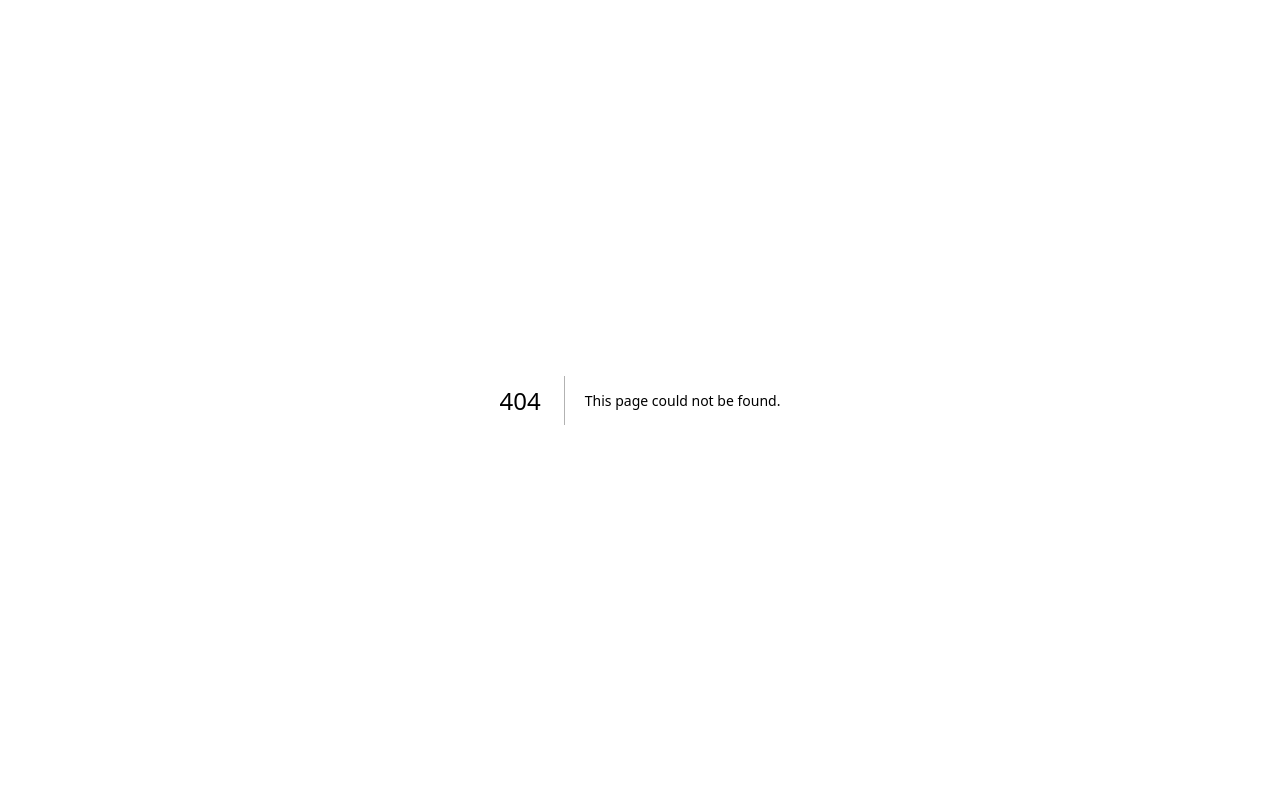
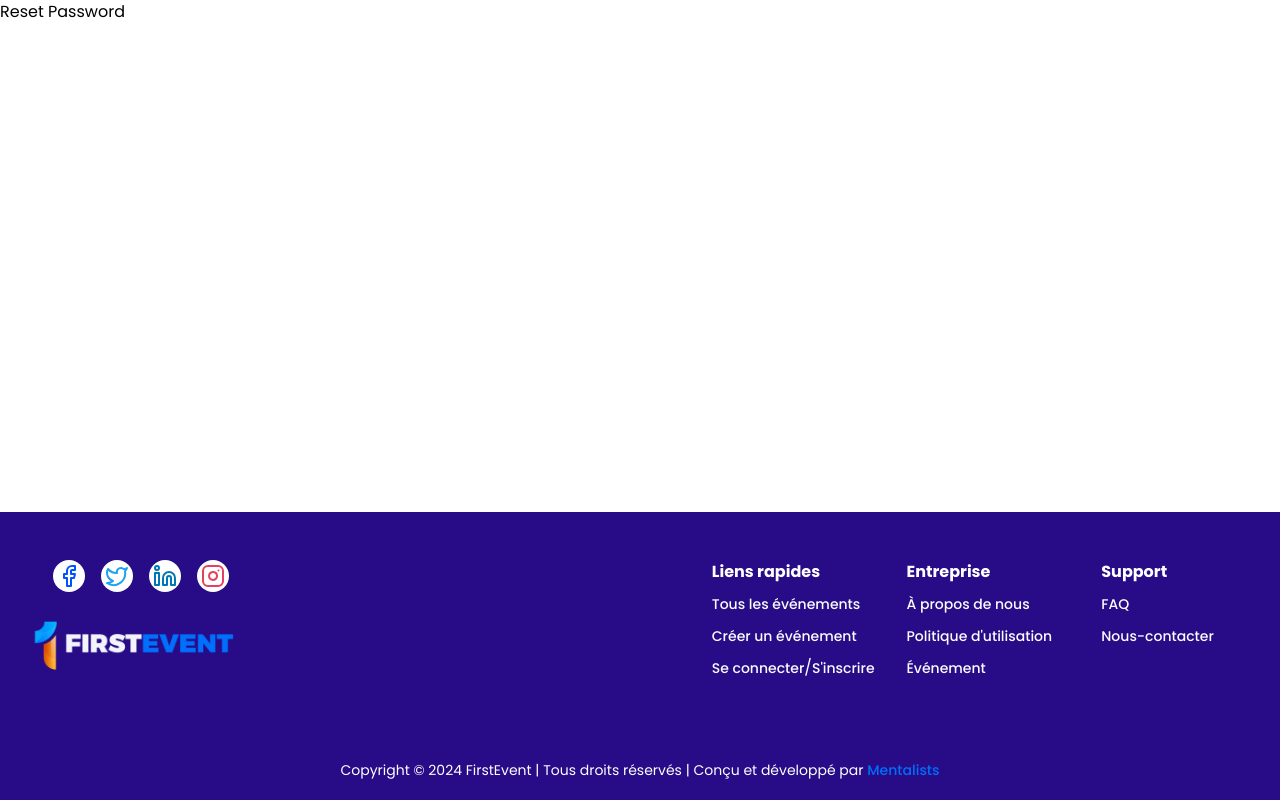
Before and after one commit to INGENIO-237/first.event, a Next.js app: page /reset-password in a window 1280 px wide. Before the commit this address had no page. Shown: the top 800 px of the page. Built offline with nearby package versions, Linux system fonts and the light colour scheme.

Commit message:
work on login page

```diff
--- /dev/null
+++ b/src/app/(auth)/reset-password/page.tsx
@@ -0,0 +1,5 @@
+const ResetPassword = () => {
+    return <div>Reset Password</div>;
+};
+
+export default ResetPassword;
--- a/src/app/components/Footer.tsx
+++ b/src/app/components/Footer.tsx
@@ -1,4 +1,7 @@
-import React from 'react';
+"use client";
+
+import { motion } from "framer-motion";
+import React from "react";
 import Image from 'next/image';
 import Link from 'next/link';
 
@@ -38,7 +41,10 @@ const Footer: React.FC = () => {
         color: 'text-[#E4405F]'
     }]
     return (
-        <footer className="bg-[#270B87] text-white w-screen m-0 p-0">
+        <motion.footer  initial={{ y: 20, opacity: 0 }}
+                        animate={{ y: 0, opacity: 1 }}
+                        transition={{ ease: "easeInOut", duration: 0.3 }}
+                        className="bg-[#270B87] text-white w-screen m-0 p-0 absolute bottom-0">
             <div className="mx-0 py-8">
                 <div className="flex flex-col lg:flex-row justify-between gap-8 m-4">
                     <div className="flex flex-col justify-between items-center mb-8">
@@ -47,11 +53,13 @@ const Footer: React.FC = () => {
 
                                 const Icon = social.icon
                                 return (
-                                    <Link key={index} href="#"
+                                    <motion.a whileHover={{ scale: 1.2 }}
+                                              whileTap={{ scale: 0.9 }}
+                                              transition={{ type: "spring", stiffness: 400, damping: 17 }} onHoverStart={e=>{}} onHoverEnd={e=>{}}  key={index} href={social.href}
                                           className={cn(social.color, `w-8 h-8 bg-white rounded-full flex items-center justify-center hover:bg-white/90 transition-colors`)}>
                                         <span className="sr-only">{social.name}</span>
                                         <Icon/>
-                                    </Link>
+                                    </motion.a>
                                 )
                             })}
                         </div>
@@ -90,12 +98,12 @@ const Footer: React.FC = () => {
             </div>
             <div className="text-center text-sm pb-5">
                 <p>Copyright © 2024 FirstEvent | Tous droits réservés <span className="hidden lg:inline">|</span> Conçu
-                    et développé par <Link
+                    et développé par <motion.a whileHover={{scale: 1.2}} onHoverStart={e=>{}} onHoverEnd={e=>{}}
                         href="https://mentalists.ca"
-                        className="text-[#006FFC] font-medium hover:text-blue-500 transition-colors">Mentalists</Link>
+                        className="text-[#006FFC] font-medium hover:text-blue-500 transition-colors">Mentalists</motion.a>
                 </p>
             </div>
-        </footer>
+        </motion.footer>
     );
 };
 
--- a/src/components/Transition.tsx
+++ b/src/components/Transition.tsx
@@ -12,7 +12,7 @@ export default function Transition({
         <motion.div
             initial={{ y: 20, opacity: 0 }}
             animate={{ y: 0, opacity: 1 }}
-            transition={{ ease: "easeInOut", duration: 0.75 }}
+            transition={{ ease: "easeInOut", duration: 0.3 }}
         >
             {children}
         </motion.div>
```
Also changed, not shown: src/app/(auth)/forgot-password/page.tsx (added).
